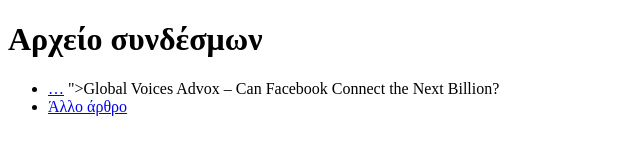
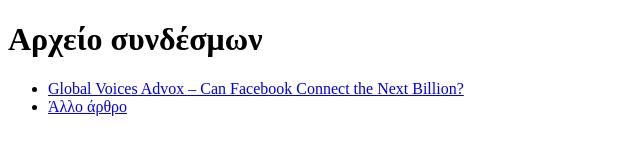
Before and after one commit to INFO-WAR/links, a plain HTML site: page index.html in a window 1280 px wide. Shown: the whole page, without its empty margins (0-640 px from the left). Drawn offline with Linux system fonts and the light colour scheme.

Commit message:
Update index.html

```diff
--- a/index.html
+++ b/index.html
@@ -4,8 +4,11 @@
 <title>Αρχείο συνδέσμων</title>
 <h1>Αρχείο συνδέσμων</h1>
 <ul>
-  <li><a href="<a href="Can%20Facebook%20Connect%20the%20Next%20Billion_.html">…</a>
-">Global Voices Advox – Can Facebook Connect the Next Billion?</a></li>
+  <li>
+    <a href="Can%20Facebook%20Connect%20the%20Next%20Billion_%20%C2%B7%20Global%20Voices%20Advox.html">
+      Global Voices Advox – Can Facebook Connect the Next Billion?
+    </a>
+  </li>
   <li><a href="another-article.html">Άλλο άρθρο</a></li>
 </ul>
 </html>
```
